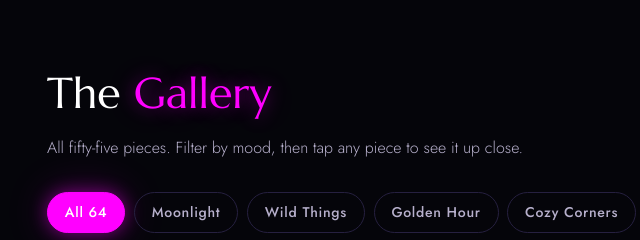
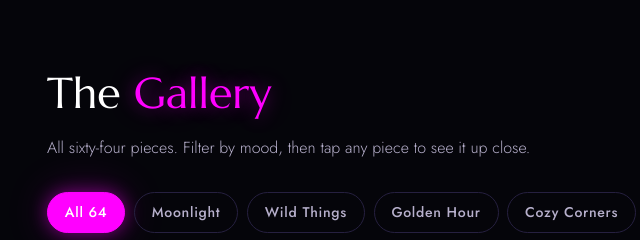
Before and after one commit to ashnkay/artwork, a plain HTML site: page index.html in a window 1280 px wide. Shown: the part 1540-1780 px from the top of the page, 3-643 px from the left. Drawn offline with Linux system fonts and the light colour scheme.

Commit message:
Update gallery count to sixty-four

```diff
--- a/index.html
+++ b/index.html
@@ -376,7 +376,7 @@
     <section id="gallery">
       <div class="wrap">
         <h2>The <span class="amp">Gallery</span></h2>
-        <p class="sub">All fifty-five pieces. Filter by mood, then tap any piece to see it up close.</p>
+        <p class="sub">All sixty-four pieces. Filter by mood, then tap any piece to see it up close.</p>
         <div class="filters" id="filters" role="group" aria-label="Filter artwork by mood"></div>
         <p class="count-note" id="countNote" aria-live="polite"></p>
         <div class="grid" id="grid"></div>
```
